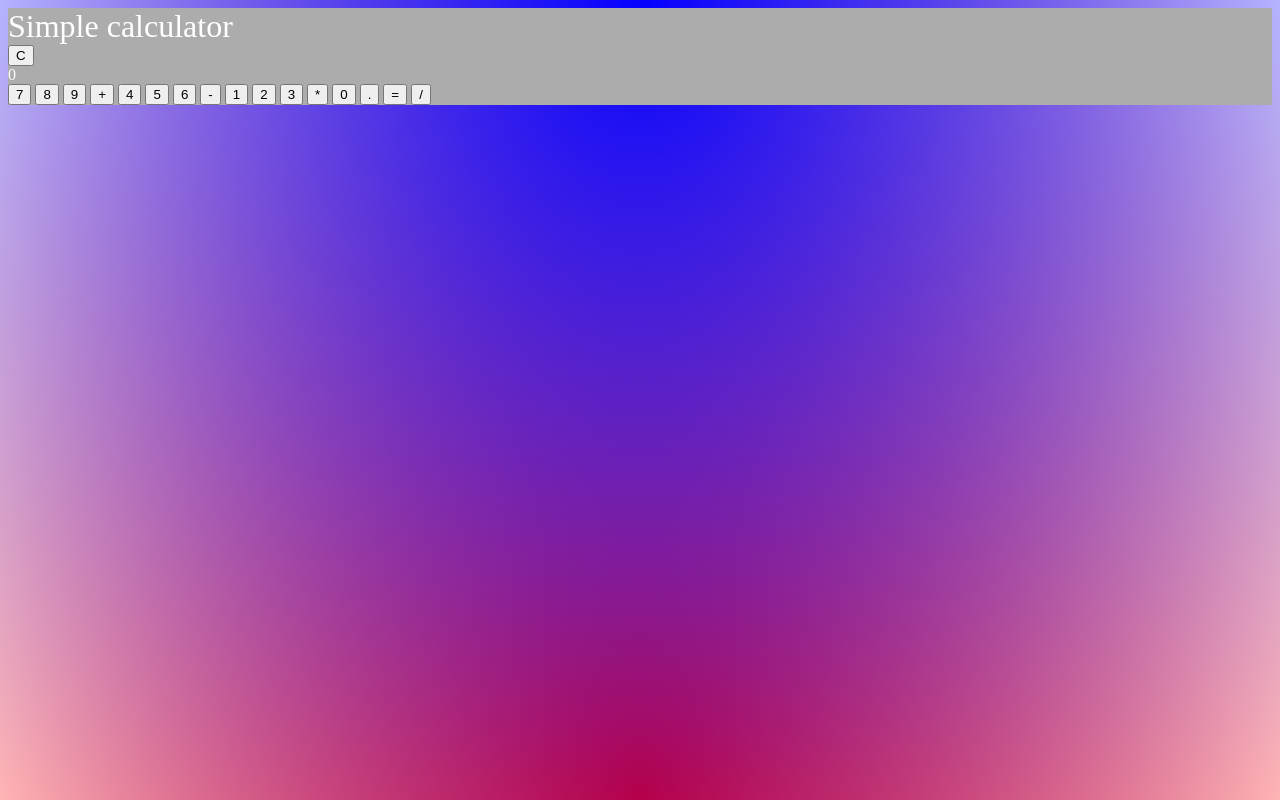
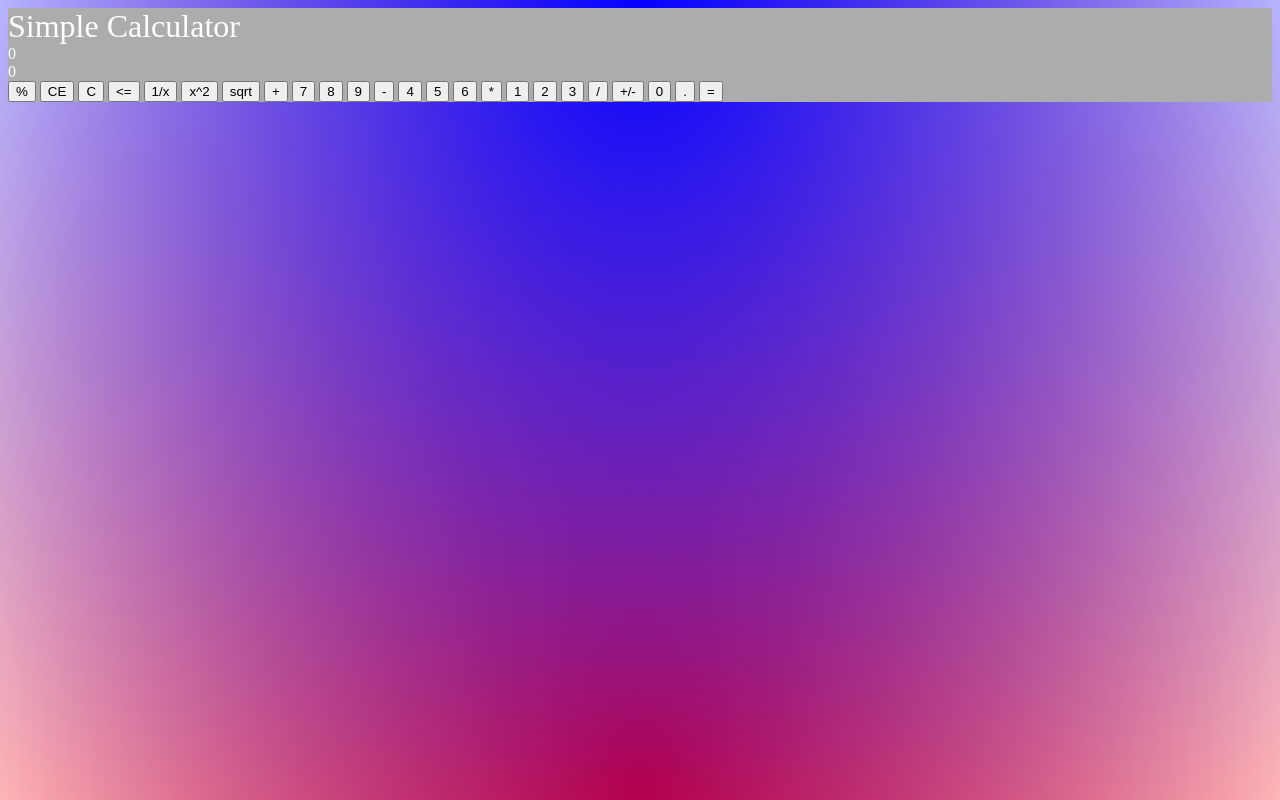
Before and after one commit to mathisgauthey/webCalculator, a plain HTML site: page index.html in a window 1280 px wide. Drawn offline with Linux system fonts and the light colour scheme.

Commit message:
Adding new buttons

```diff
--- a/index.html
+++ b/index.html
@@ -4,31 +4,43 @@
     <link rel="stylesheet" type="text/css" href="style.css" />
   </head>
   <body>
-    <h1>Simple calculator</h1>
+    <h1>Simple Calculator</h1>
     <div id="calculator" class="calculator">
+      <div id="viewer" class="viewer">
+        <div id="accumulator" class="accumulator">0</div>
+        <div id="result" class="result">0</div>
+      </div>
+      <div id="buttons" class="buttons">
+        <button id="percentage" class="percentage">%</button>
+        <button id="clear-entry" class="clear-entry">CE</button>
         <button id="clear" class="clear">C</button>
+        <button id="backspace" class="backspace"><=</button>
 
-      <div id="viewer" class="viewer">0</div>
+        <button id="inverse" class="inverse">1/x</button>
+        <button id="squared" class="squared">x^2</button>
+        <button id="square-root" class="square-root">sqrt</button>
+        <button data-ops="plus" class="ops">+</button>
 
         <button class="num" data-num="7">7</button>
         <button class="num" data-num="8">8</button>
         <button class="num" data-num="9">9</button>
-      <button data-ops="plus" class="ops">+</button>
+        <button data-ops="minus" class="ops">-</button>
 
         <button class="num" data-num="4">4</button>
         <button class="num" data-num="5">5</button>
         <button class="num" data-num="6">6</button>
-      <button data-ops="minus" class="ops">-</button>
+        <button data-ops="times" class="ops">*</button>
 
         <button class="num" data-num="1">1</button>
         <button class="num" data-num="2">2</button>
         <button class="num" data-num="3">3</button>
-      <button data-ops="times" class="ops">*</button>
+        <button data-ops="divided by" class="ops">/</button>
 
+        <button id="plus-minus" class="plus-minus">+/-</button>
         <button class="num" data-num="0">0</button>
         <button class="num" data-num=".">.</button>
         <button id="equals" class="equals">=</button>
-      <button data-ops="divided by" class="ops">/</button>
+      </div>
     </div>
   </body>
   <script src="script.js"></script>
```
Lines whose indentation alone changed are shown as unchanged.
